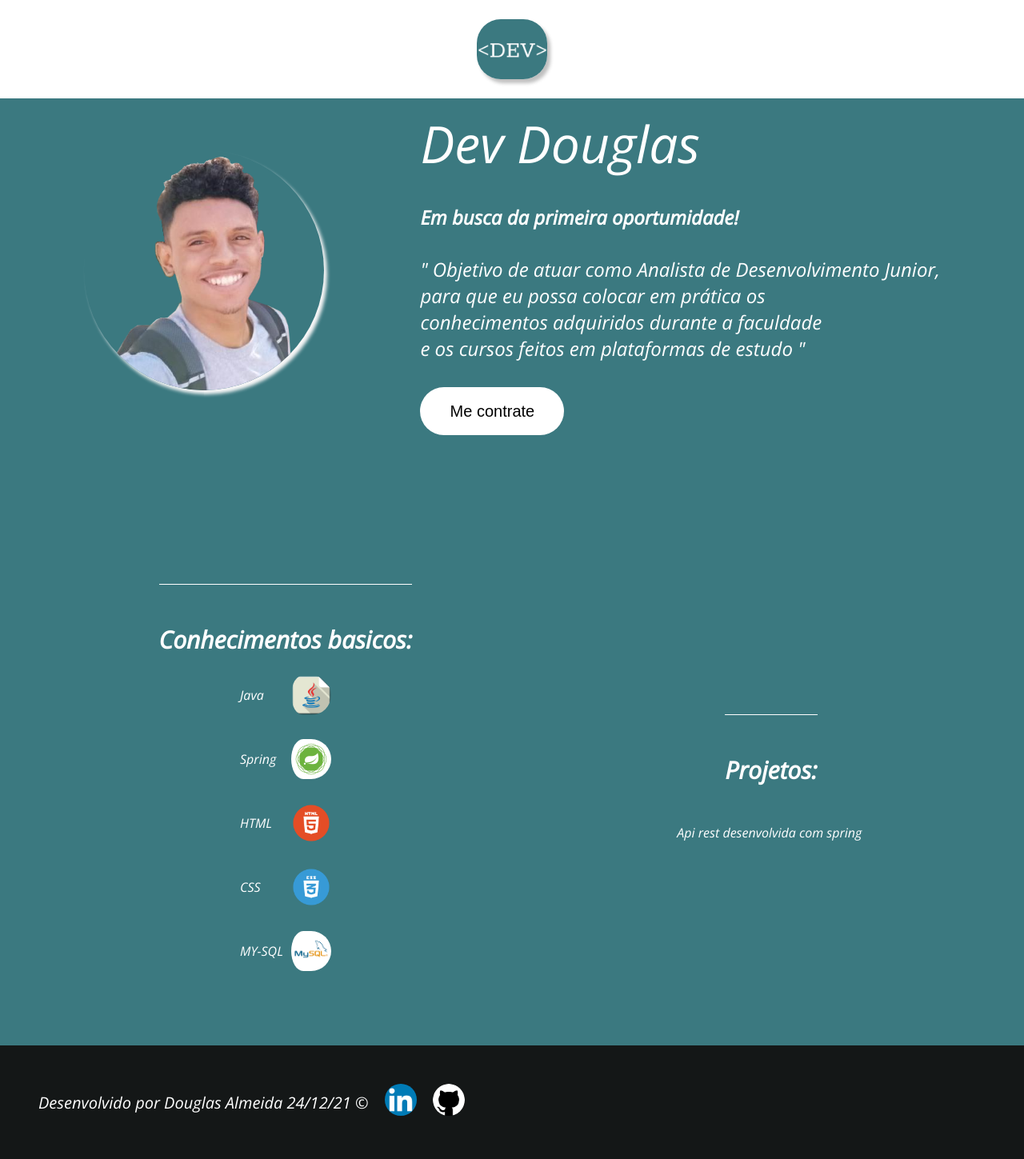
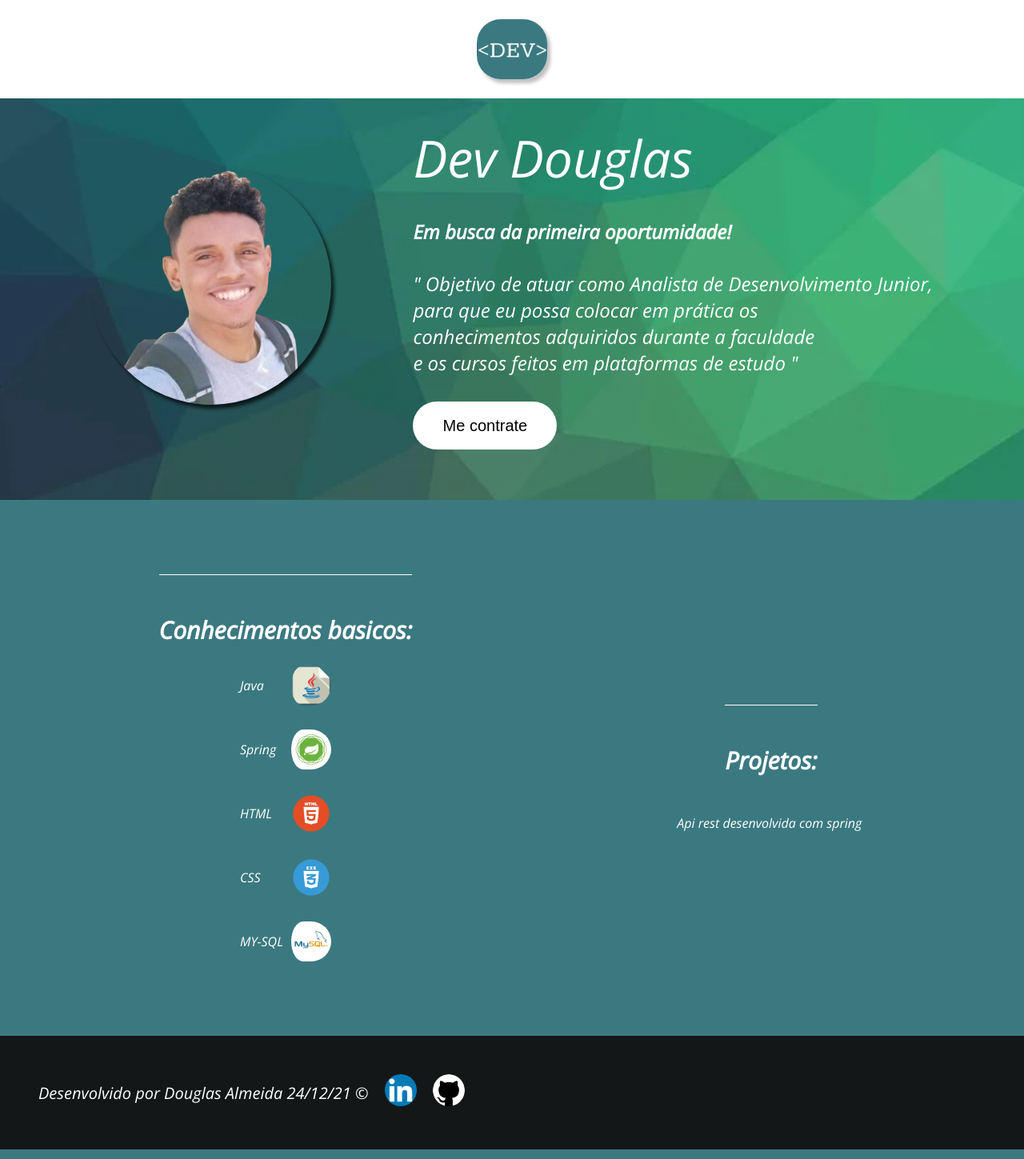
Before and after one commit to Douglas-Almeida96/landing-page, a PHP site: page / in a window 1280 px wide. Shown: the whole page at 80% size. Run offline with PHP 8.4, Linux system fonts and the light colour scheme; some web fonts are replaced.

Commit message:
alter section principal

```diff
--- a/public/style.css
+++ b/public/style.css
@@ -24,6 +24,7 @@ body {
     padding: 24px;
     background-color: #ffffff;
     position: fixed;
+
 }
 
 .img-header{
@@ -39,22 +40,26 @@ body {
 }
 
 .section-principal{
-    padding: 45px;
+    padding: 63px;
     display: flex;
     flex-direction: row;
     align-items: center;
     justify-content: space-around;
     flex-wrap: wrap;
+    background-image: url("imgs/fundo.webp");
+    Background-repeat: no-repeat;
+    Background-size: 1750px;
+    Background-position:center top;
 }
 
 .conteudo-principal-img{
     height: 300px;
     border-radius: 300px;
-    box-shadow: 4px 5px 4px rgb(248, 247, 247);
+    box-shadow: 4px 5px 4px rgba(0, 0, 0, 0.7);
 }
 
 .conteudo-link-img:hover{
-    box-shadow: 4px 5px 4px rgba(0,0,0,0.70);
+    box-shadow: 4px 5px 4px rgba(0, 0, 0, 0.7);
     border-radius: 300px;
 }
 
@@ -90,7 +95,6 @@ body {
     display: flex;
     align-items: center;
     gap: 24px;
-    margin-top: 48px;
     justify-content: space-around;
     flex-wrap: wrap;
 }
```
Also changed, not shown: public/imgs/fundo.webp (added).
